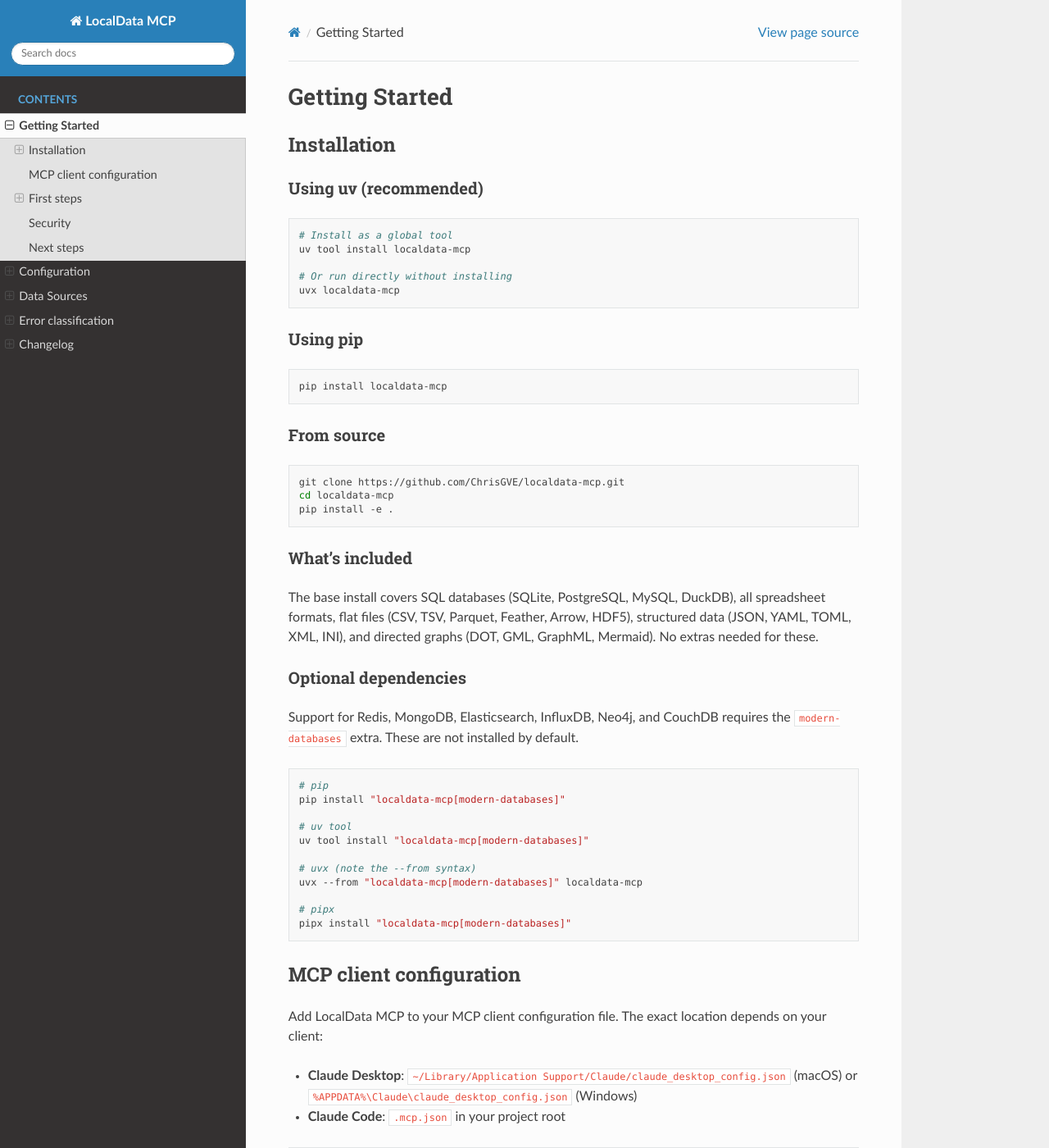
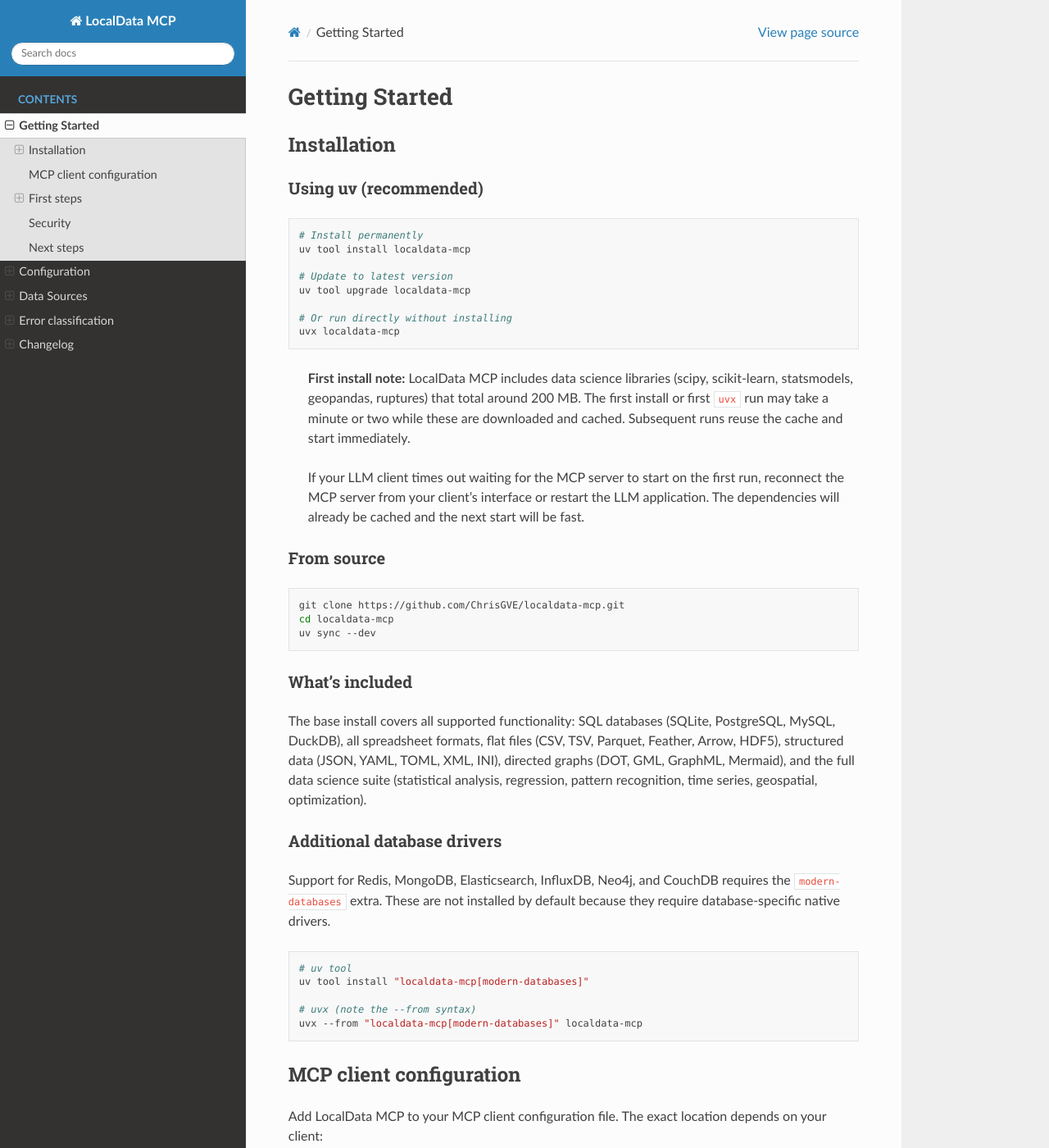
Before and after one commit to ChrisGVE/localdata-mcp, a Sphinx documentation site: the page built from docs/getting-started.md, in a window 1280 px wide and 1400 px high. Shown: the whole window at 82% size. Built offline with Sphinx 7.4.7 and the Read the Docs theme 3.1.0, drawn with Linux system fonts in a browser that asks for light colours.

Commit message:
docs(v2): update install instructions for uv/uvx, add first-install guidance

````diff
--- a/docs/getting-started.md
+++ b/docs/getting-started.md
@@ -5,47 +5,49 @@
 ### Using uv (recommended)
 
 ```bash
-# Install as a global tool
+# Install permanently
 uv tool install localdata-mcp
+
+# Update to latest version
+uv tool upgrade localdata-mcp
 
 # Or run directly without installing
 uvx localdata-mcp
 ```
 
-### Using pip
-
-```bash
-pip install localdata-mcp
-```
+> **First install note:** LocalData MCP includes data science libraries
+> (scipy, scikit-learn, statsmodels, geopandas, ruptures) that total around
+> 200 MB. The first install or first `uvx` run may take a minute or two while
+> these are downloaded and cached. Subsequent runs reuse the cache and start
+> immediately.
+>
+> If your LLM client times out waiting for the MCP server to start on the
+> first run, reconnect the MCP server from your client's interface or restart
+> the LLM application. The dependencies will already be cached and the next
+> start will be fast.
 
 ### From source
 
 ```bash
 git clone https://github.com/ChrisGVE/localdata-mcp.git
 cd localdata-mcp
-pip install -e .
+uv sync --dev
 ```
 
 ### What's included
 
-The base install covers SQL databases (SQLite, PostgreSQL, MySQL, DuckDB), all spreadsheet formats, flat files (CSV, TSV, Parquet, Feather, Arrow, HDF5), structured data (JSON, YAML, TOML, XML, INI), and directed graphs (DOT, GML, GraphML, Mermaid). No extras needed for these.
+The base install covers all supported functionality: SQL databases (SQLite, PostgreSQL, MySQL, DuckDB), all spreadsheet formats, flat files (CSV, TSV, Parquet, Feather, Arrow, HDF5), structured data (JSON, YAML, TOML, XML, INI), directed graphs (DOT, GML, GraphML, Mermaid), and the full data science suite (statistical analysis, regression, pattern recognition, time series, geospatial, optimization).
 
-### Optional dependencies
+### Additional database drivers
 
-Support for Redis, MongoDB, Elasticsearch, InfluxDB, Neo4j, and CouchDB requires the `modern-databases` extra. These are not installed by default.
+Support for Redis, MongoDB, Elasticsearch, InfluxDB, Neo4j, and CouchDB requires the `modern-databases` extra. These are not installed by default because they require database-specific native drivers.
 
 ```bash
-# pip
-pip install "localdata-mcp[modern-databases]"
-
 # uv tool
 uv tool install "localdata-mcp[modern-databases]"
 
 # uvx (note the --from syntax)
 uvx --from "localdata-mcp[modern-databases]" localdata-mcp
-
-# pipx
-pipx install "localdata-mcp[modern-databases]"
 ```
 
 ## MCP client configuration
````
Also changed, not shown: README.md (+38 -8 lines).
